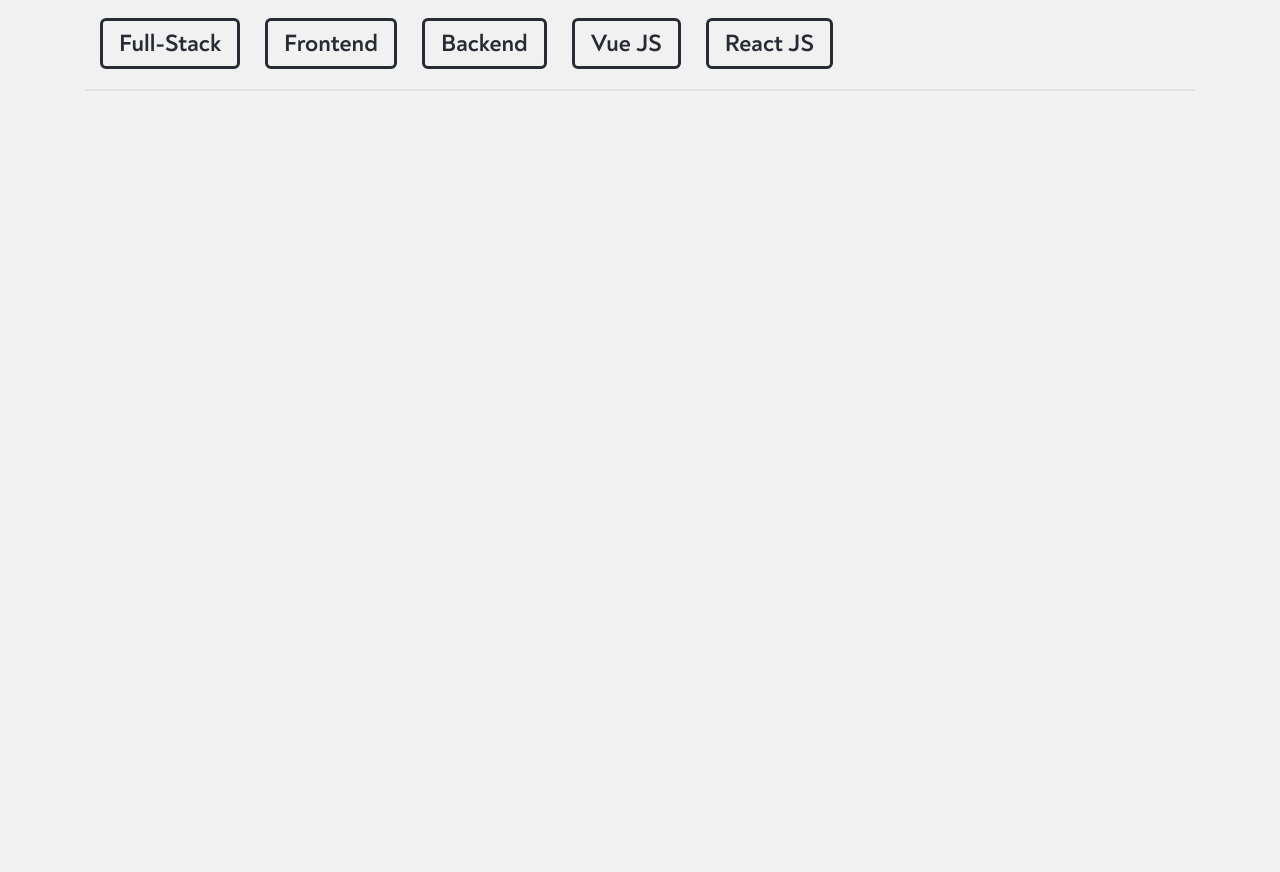
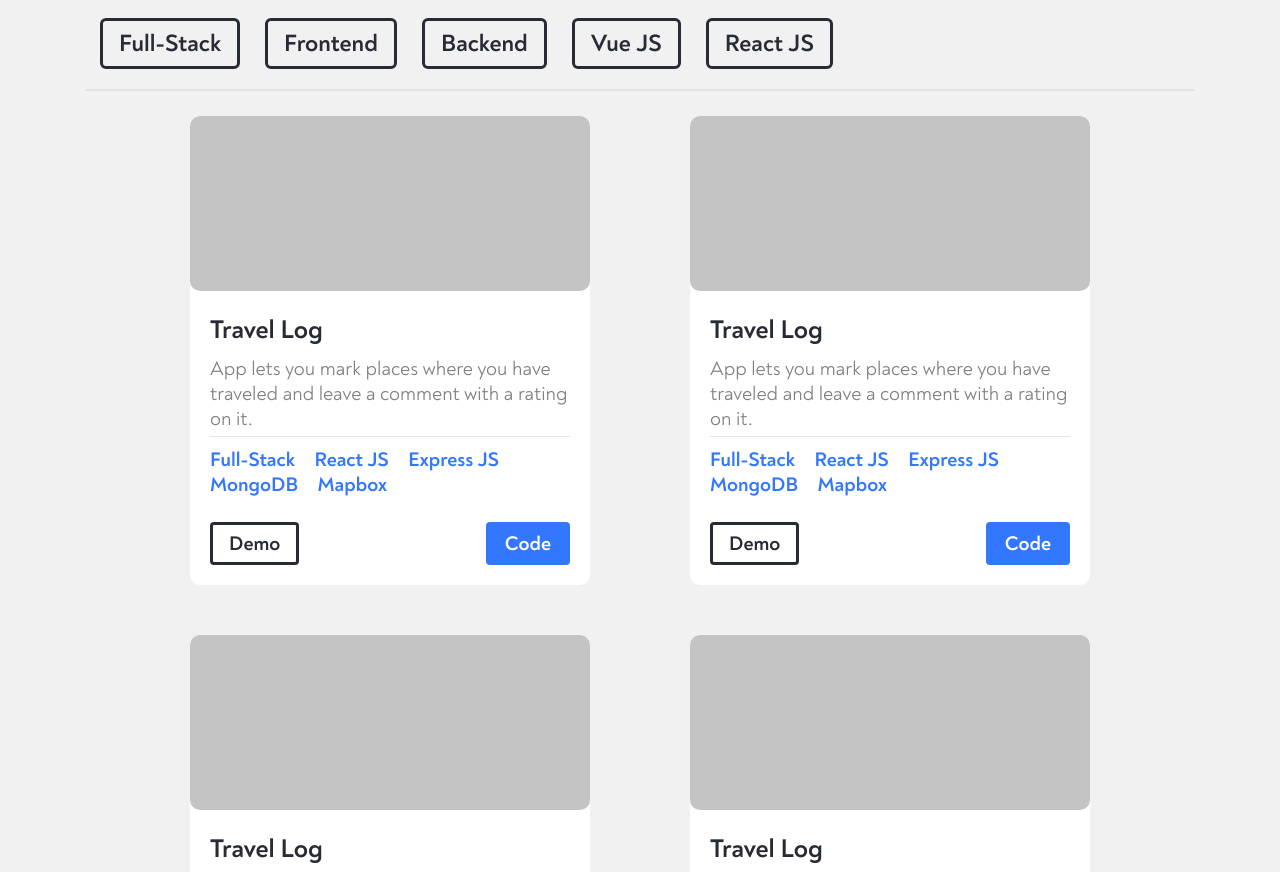
Before and after one commit to SuperCaptainWOW1/portfolio-website, a plain HTML site: page index.html in a window 1280 px wide. Shown: the part 657-1529 px from the top of the page. Before the commit the page ends 800 px from the top, so only its background shows below. Drawn offline with Linux system fonts and the light colour scheme; files whose address does not match are found by name.

Commit message:
Added projects list

```diff
--- a/css/base.css
+++ b/css/base.css
@@ -18,6 +18,11 @@
 
 h2 {
   font-size: 3.6rem;
+  font-weight: 700;
+}
+
+h3 {
+  font-size: 2.6rem;
   font-weight: 700;
 }
 
@@ -51,7 +56,12 @@
 /* Link style reset */
 a {
   color: inherit;
-  text-decoration: none;
+  /* text-decoration: none; */
+}
+
+/* Fixing image falling out of a container */
+img {
+  max-width: 100%;
 }
 
 /* Media queries for convenient rem use */
--- a/css/main.css
+++ b/css/main.css
@@ -39,9 +39,10 @@
   color: #fff;
 }
 
-.my-work__filter-list {
+.filter-list {
   padding: 2rem 1.5rem;
   padding-bottom: 0;
+  border-bottom: 2px solid #E4E4E4;
 }
 
 .filter-list__tag {
@@ -72,6 +73,82 @@
   background-color: #518BFE;
 }
 
-.my-work__filter-list {
-  border-bottom: 2px solid #E4E4E4;
+.projects-list {
+  display: grid;
+  grid-template-columns: repeat(auto-fill, 40rem);
+  justify-content: center;
+  column-gap: 10rem;
+  row-gap: 5rem;
+  padding: 2.5rem 0;
 }
+
+.project-item {
+  background-color: #fff;
+  border-radius: 10px;
+}
+
+.project-item img {
+  border-radius: 10px;
+}
+
+.project-item__content {
+  padding: 2rem;
+  font-size: 2rem;
+}
+
+.project-item__content h3 {
+  margin-bottom: 1rem;
+}
+
+.project-item__content p {
+  color: #7D8085;
+  border-bottom: 1px solid #E4E4E4;
+  padding-bottom: 0.5rem;
+  margin-bottom: 1rem;
+}
+
+.project-item__tags {
+  color: #3377FE;
+  font-weight: 700;
+  margin-bottom: 2.5rem;
+}
+
+.project-item__tags span {
+  margin-right: 1.5rem;
+}
+
+.project-item__buttons {
+  display: flex;
+  justify-content: space-between;
+  align-items: center;
+}
+
+.project-item__btn {
+  display: inline-block;
+  border-radius: 4px;
+  font-weight: 700;
+  cursor: pointer;
+  transition: .2s;
+  text-decoration: none;
+}
+
+.project-item__btn.demo {
+  border: .3rem solid #272B34;
+  background-color: #fff;
+  padding: .6rem 1.6rem;
+}
+
+.project-item__btn.demo:hover {
+  background-color: #f1f1f1;
+}
+
+.project-item__btn.code {
+  border: none;
+  background-color: #3377FE;
+  color: #fff;
+  padding: .9rem 1.9rem;
+}
+
+.project-item__btn.code:hover {
+  opacity: 0.8;
+}
--- a/index.html
+++ b/index.html
@@ -44,7 +44,11 @@
         </h2>
       </div>
 
-      <div class="my-work__filter-list"></div>
+      <div class="filter-list"></div>
+
+      <div class="projects-list">
+
+      </div>
     </div>
   </section>
 
--- a/js/filter.js
+++ b/js/filter.js
@@ -5,7 +5,60 @@
     "Backend",
     "Vue JS",
     "React JS"
+  ],
+  "projects": [
+    {
+      "title": "Travel Log",
+      "description": "App lets you mark places where you have traveled and leave a comment with a rating on it.",
+      "taglist": ["Full-Stack", "React JS", "Express JS", "MongoDB", "Mapbox"],
+      "demoUrl": "/travel-log.html",
+      "imgSrc": "../img/project1.png",
+      "codeUrl": "https://github.com/supercaptainwow1/travel-log"
+    },
+    {
+      "title": "Travel Log",
+      "description": "App lets you mark places where you have traveled and leave a comment with a rating on it.",
+      "taglist": ["Full-Stack", "React JS", "Express JS", "MongoDB", "Mapbox"],
+      "imgSrc": "../img/project1.png",
+      "demoUrl": "/travel-log.html",
+      "codeUrl": "https://github.com/supercaptainwow1/travel-log"
+    },
+    {
+      "title": "Travel Log",
+      "description": "App lets you mark places where you have traveled and leave a comment with a rating on it.",
+      "taglist": ["Full-Stack", "React JS", "Express JS", "MongoDB", "Mapbox"],
+      "imgSrc": "../img/project1.png",
+      "demoUrl": "/travel-log.html",
+      "codeUrl": "https://github.com/supercaptainwow1/travel-log"
+    },
+    {
+      "title": "Travel Log",
+      "description": "App lets you mark places where you have traveled and leave a comment with a rating on it.",
+      "taglist": ["Full-Stack", "React JS", "Express JS", "MongoDB", "Mapbox"],
+      "imgSrc": "../img/project1.png",
+      "demoUrl": "/travel-log.html",
+      "codeUrl": "https://github.com/supercaptainwow1/travel-log"
+    }
   ]
+}
+
+function init() {
+  getTags();
+  getProjects();
+}
+
+function getTags() {
+  const filterList = document.querySelector('.filter-list');
+
+  filterData.tags.forEach(t => {
+    const div = document.createElement('div');
+    div.className = 'filter-list__tag';
+    div.innerText = t;
+
+    filterList.appendChild(div);
+  })
+
+  makeTagsClickable();
 }
 
 function makeTagsClickable() {
@@ -23,16 +76,39 @@
   })
 }
 
-void function getTags() {
-  const filterList = document.querySelector('.my-work__filter-list');
+function getProjects()  {
+  filterData.projects.forEach(p => {
+    const div = document.createElement('div');
+    div.className = 'project-item';
 
-  filterData.tags.forEach(t => {
-    const div = document.createElement('div');
-    div.className = 'filter-list__tag';
-    div.innerText = t;
+    let tags = '';
+    // Create a string without commas
+    p.taglist.forEach(tag => tags += `<span>${tag}</span> `);
 
-    filterList.appendChild(div);
+    div.innerHTML = `
+      <img src="${p.imgSrc}" alt="${p.title} project">
+      <div class="project-item__content">
+        <h3>${p.title}</h3>
+        <p>
+          ${p.description}
+        </p>
+        <div class="project-item__tags">
+          ${tags}
+        </div>
+        <div class="project-item__buttons">
+          <a href="${p.demoUrl}" target="_blank" class="project-item__btn demo">
+            Demo
+          </a>
+
+          <a href="${p.codeUrl}" target="_blank" class="project-item__btn code">
+            Code
+          </a>
+        </div>
+      </div>
+    `;
+
+    document.querySelector('.projects-list').appendChild(div);
   })
+}
 
-  makeTagsClickable();
-}()
+init();
```
Also changed, not shown: img/project1.png (added).
